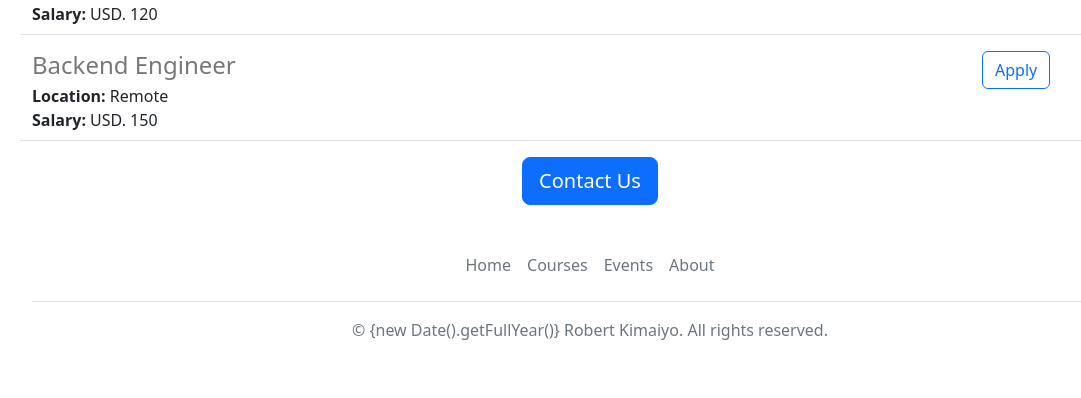
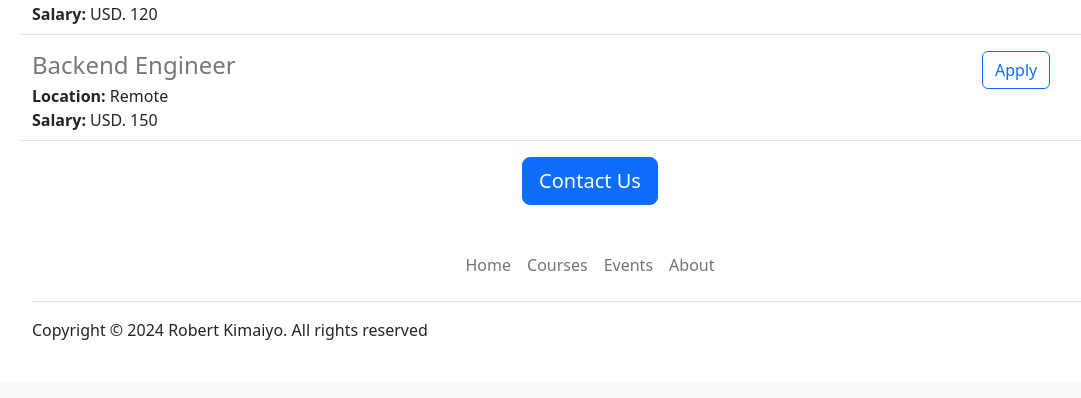
Before and after one commit to robert5313/FlaskApp, a Flask app: page / in a window 1280 px wide. Shown: the part 1254-1652 px from the top of the page, without its empty margins (50-1131 px from the left). After the commit the page ends 1594 px from the top, so only its background shows below. Run offline with Flask 3, Linux system fonts and the light colour scheme.

Commit message:
Update footer.html

```diff
--- a/templates/footer.html
+++ b/templates/footer.html
@@ -7,6 +7,6 @@
         <li class="nav-item"><a target="_blank" href="https://reloca.ai/events" class="nav-link px-2 text-muted">Events</a></li>
         <li class="nav-item"><a  target="_blank" href="https://reloca.ai/about" class="nav-link px-2 text-muted">About</a></li>
       </ul>
-      <p class="text-center text-muted"> &copy; {new Date().getFullYear()} Robert Kimaiyo. All rights reserved. </p>
+        Copyright &copy; <script>document.write(new Date().getFullYear())</script> Robert Kimaiyo. All rights reserved
     </footer>
   </div>
```
